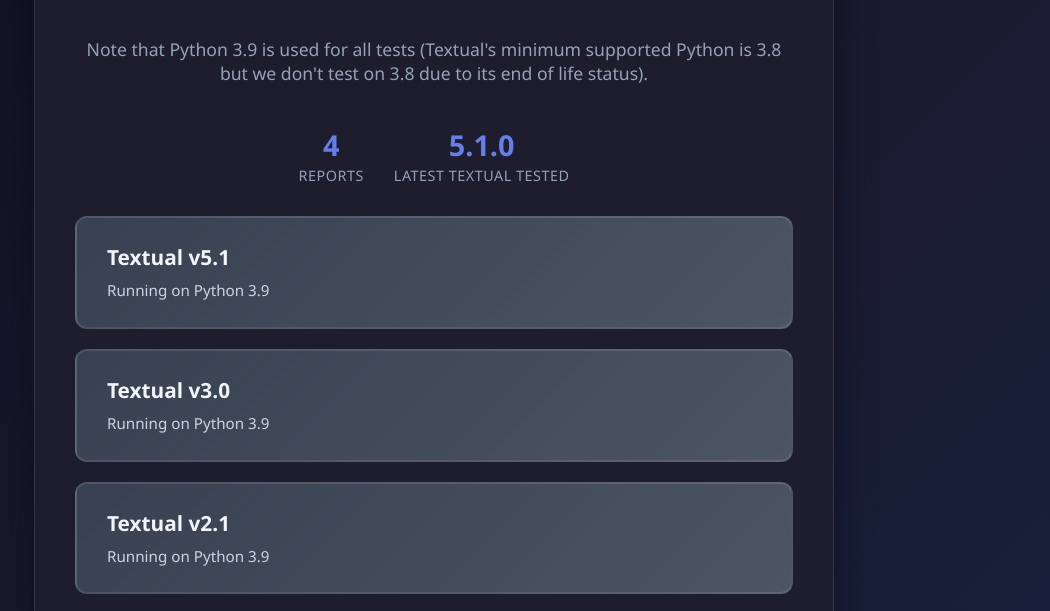
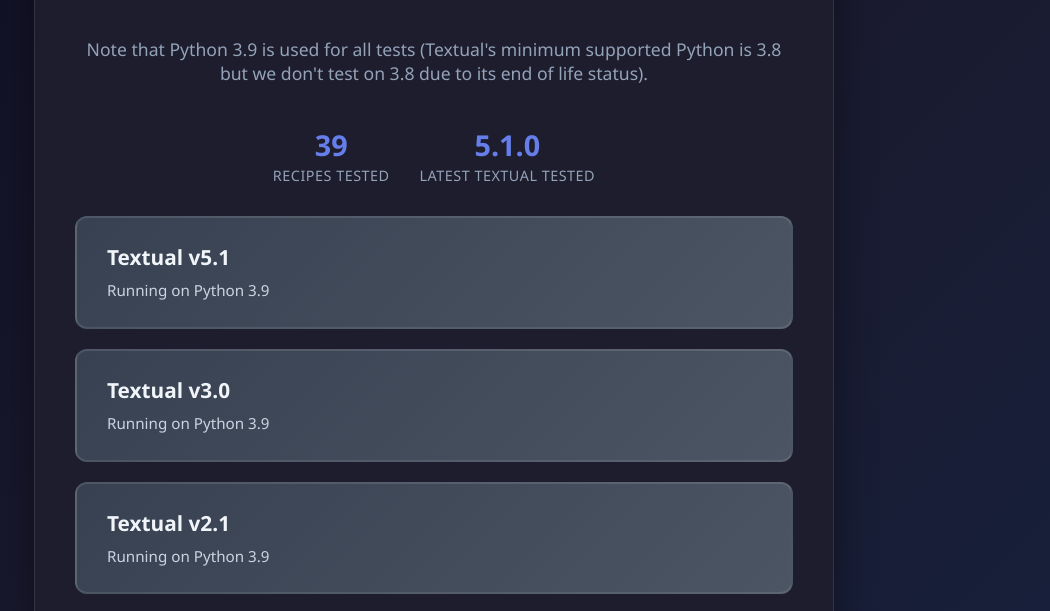
Before and after one commit to ttygroup/textual-cookbook, a plain HTML site: page docs/reports/index.html in a window 1280 px wide. Shown: the part 153-764 px from the top of the page, without its empty margins (206-1256 px from the left). Drawn offline with Linux system fonts and the light colour scheme.

Commit message:
changed "number of reports" to "number of recipes tested" in reports index.html

```diff
--- a/docs/reports/index.html
+++ b/docs/reports/index.html
@@ -210,8 +210,10 @@
 
         <div class="stats">
             <div class="stat-item">
-                <span class="stat-number">4</span>
-                <span class="stat-label">Reports</span>
+                <!-- Note that this Recipes Tested number is currently hard coded -->
+                <!-- Obviously this should be dynamically set in the future -->
+                <span class="stat-number">39</span>
+                <span class="stat-label">Recipes Tested</span>
             </div>
             <div class="stat-item">
                 <span class="stat-number">5.1.0</span>
```
Also changed, not shown: 1 other file.
